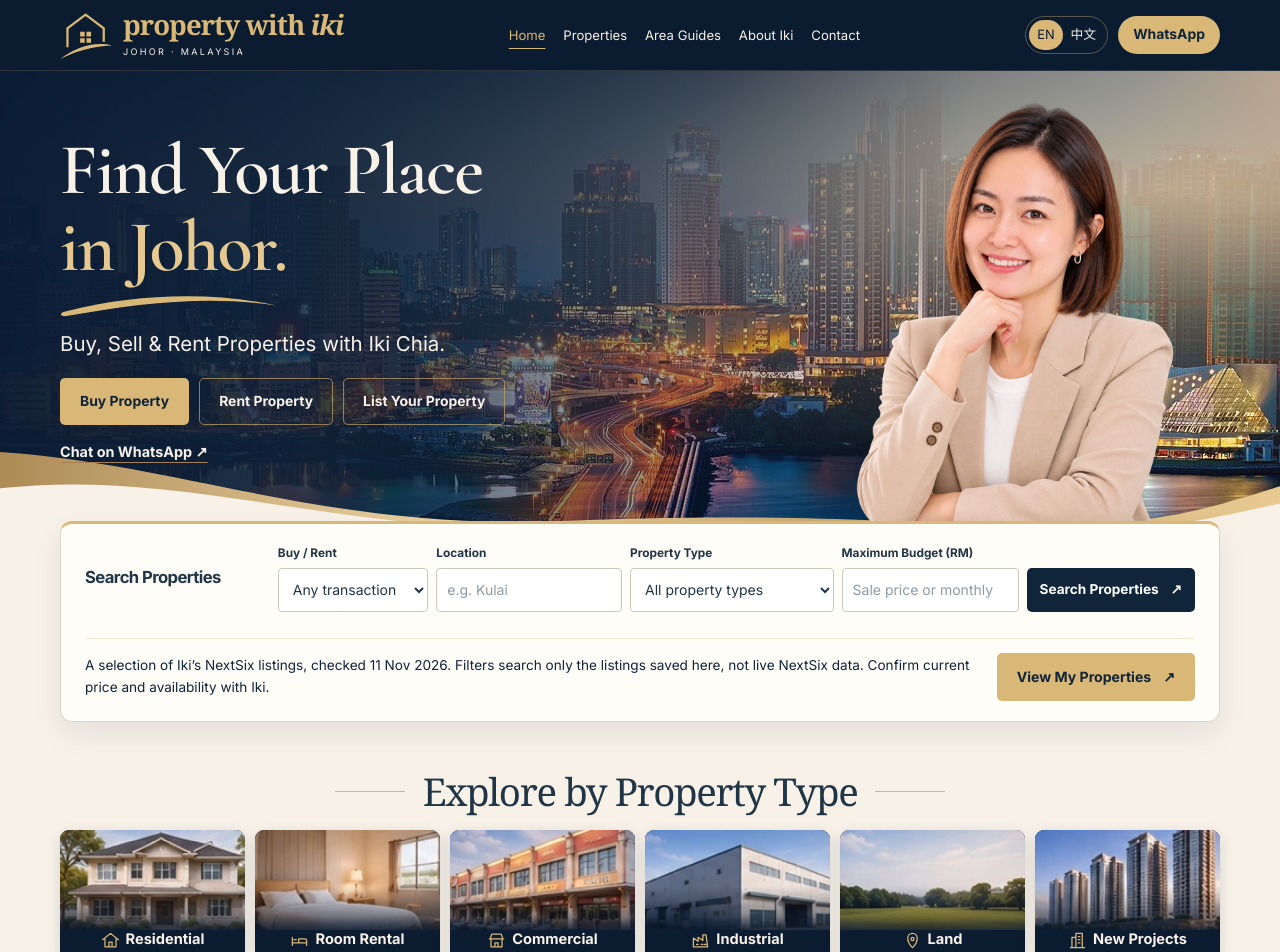
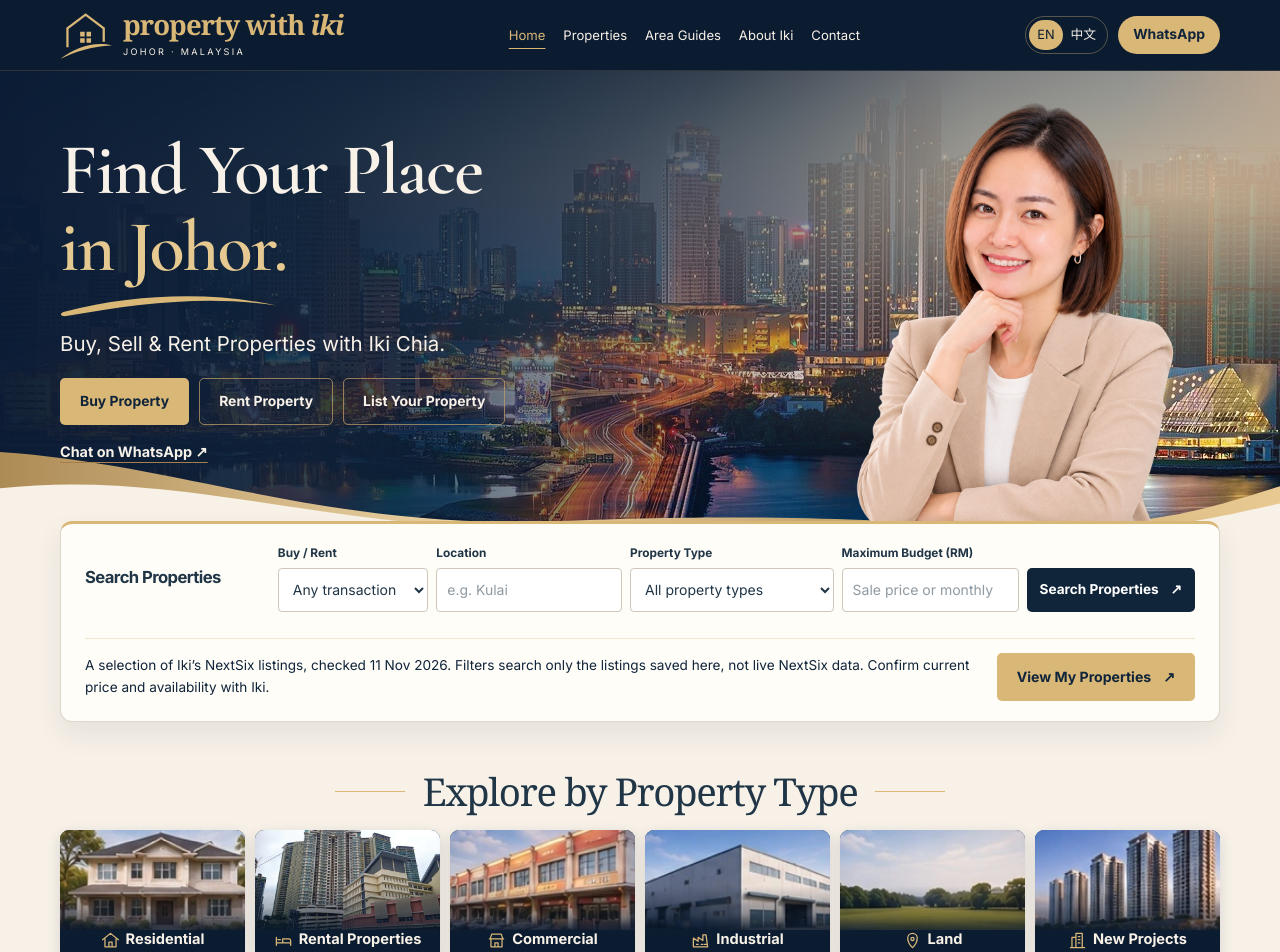
Before and after one commit to ikichia/ikiwebsite, a Next.js app: page /en in a window 1280 px wide. Shown: the top 952 px of the page. Built offline with nearby package versions, Linux system fonts and the light colour scheme.

Commit message:
Show all rental properties with bilingual category and exterior photo

```diff
--- a/src/components/property-type-cards.tsx
+++ b/src/components/property-type-cards.tsx
@@ -18,10 +18,10 @@ export function PropertyTypeCards({ lang }: { lang: Locale }) {
         <li key={category}>
           <Link
             className="property-type-card"
-            href={{ pathname: `/${lang}/properties`, query: { category } }}
+            href={{ pathname: `/${lang}/properties`, query: category === "room-rental" ? { deal: "rent" } : { category } }}
           >
             <Image
-              src={`/reference-categories/${category}.webp`}
+              src={`/reference-categories/${category === "room-rental" ? "rental-properties" : category}.webp`}
               alt=""
               width={199}
               height={91}
@@ -32,7 +32,7 @@ export function PropertyTypeCards({ lang }: { lang: Locale }) {
               <svg className="property-type-icon" viewBox="0 0 24 24" fill="none" aria-hidden="true">
                 <path d={icons[category]} stroke="currentColor" strokeWidth="1.6" strokeLinecap="round" strokeLinejoin="round" />
               </svg>
-              <span>{lang === "zh" && category === "commercial" ? "店屋及商业产业" :
+              <span>{category === "room-rental" ? (lang === "zh" ? "出租房源" : "Rental Properties") : lang === "zh" && category === "commercial" ? "店屋及商业产业" :
                 lang === "zh" && category === "industrial" ? "工厂及仓库" : copy[lang].categories[category]}</span>
             </span>
           </Link>
--- a/src/components/property.tsx
+++ b/src/components/property.tsx
@@ -22,7 +22,7 @@ export function SearchForm({ lang, filters, home = false }: {
       <label>{t.category}
         <select name="category" defaultValue={filters?.category ?? ""}>
           <option value="">{t.all}</option>
-          {categories.map((item) => <option key={item} value={item}>{t.categories[item]}</option>)}
+          {categories.map((item) => <option key={item} value={item}>{item === "room-rental" ? (lang === "zh" ? "出租房源" : "Rental Properties") : t.categories[item]}</option>)}
         </select>
       </label>
       <label>{t.budget}
@@ -67,8 +67,8 @@ export function CategoryGrid({ lang }: { lang: Locale }) {
   return (
     <div className="category-grid">
       {categories.map((item) => (
-        <Link key={item} href={{ pathname: `/${lang}/properties`, query: { category: item } }}>
-          <strong>{copy[lang].categories[item]}</strong><span aria-hidden="true">↗</span>
+        <Link key={item} href={{ pathname: `/${lang}/properties`, query: item === "room-rental" ? { deal: "rent" } : { category: item } }}>
+          <strong>{item === "room-rental" ? (lang === "zh" ? "出租房源" : "Rental Properties") : copy[lang].categories[item]}</strong><span aria-hidden="true">↗</span>
         </Link>
       ))}
     </div>
--- a/src/lib/properties.ts
+++ b/src/lib/properties.ts
@@ -58,8 +58,8 @@ const publishedProperties: readonly PublicProperty[] = [
 export type PropertyQuery = Record<string, string | string[] | undefined>;
 
 export function readFilters(query: PropertyQuery) {
-  const deal = query.deal === "buy" || query.deal === "rent" ? query.deal : "";
-  const category = categories.find((item) => item === query.category) ?? "";
+  const deal = query.category === "room-rental" ? "rent" : query.deal === "buy" || query.deal === "rent" ? query.deal : "";
+  const category = query.category === "room-rental" ? "" : categories.find((item) => item === query.category) ?? "";
   const area = typeof query.area === "string" ? query.area.trim().slice(0, 80) : "";
   const rawBudget = typeof query.budget === "string" ? query.budget.trim() : "";
   const budget = /^\d{1,12}$/.test(rawBudget) && Number(rawBudget) > 0 ? String(Number(rawBudget)) : "";
```
Also changed, not shown: public/reference-categories/rental-properties.webp (added), 1 other file (tests, documents, lock files or other folders).
